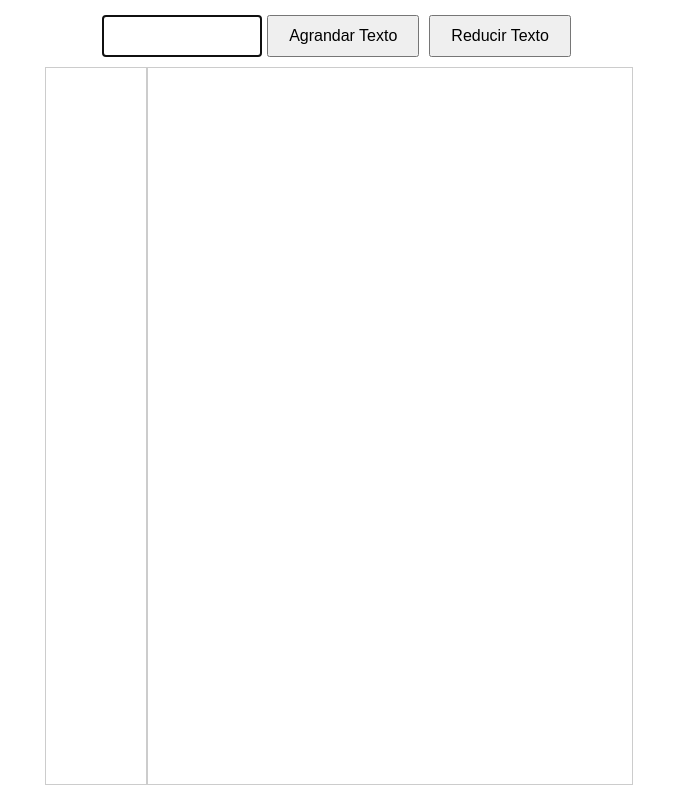
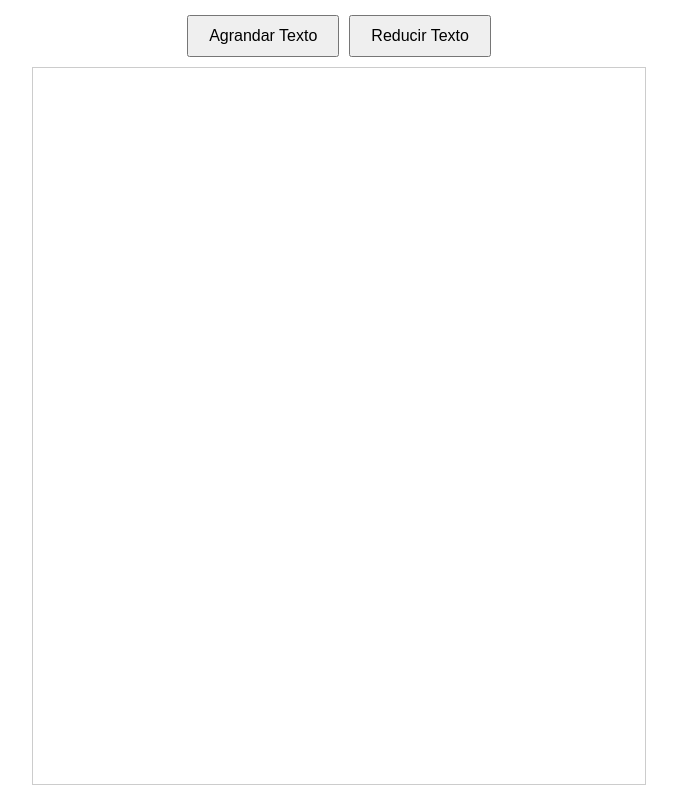
Before and after one commit to MarcoOquendoC/SoloTexto, a plain HTML site: page index.html in a window 1280 px wide. Shown: the whole page, without its empty margins (301-978 px from the left). Drawn offline with Linux system fonts and the light colour scheme.

Commit message:
Refactor textarea elements in index.html
Removed unused textarea and adjusted styles.

```diff
--- a/index.html
+++ b/index.html
@@ -74,30 +74,19 @@
 	    scrollbar-width: none;
 	    padding-right: 0;
         }
-
-	#caja3 {
-            width: 38%;
-        }
     </style>
 
 </head>
 <body>
     <!-- Botones para cambiar el tamaño del texto -->
     <div class="botones">
-        <textarea class="caja-texto" id="caja0"></textarea>
         <button onclick="cambiarTamanio('agrandar')">Agrandar Texto</button>
         <button onclick="cambiarTamanio('reducir')">Reducir Texto</button>
     </div>
 
     <!-- Contenedor de las cajas de texto -->
     <div class="contenedor">
-        <textarea class="caja-texto" id="caja2">
-
-
-
-
-</textarea>
-        <textarea class="caja-texto" id="caja3">
+<textarea class="caja-texto" id="caja3">
 
 
 
@@ -105,7 +94,21 @@
 
 
 
-        </textarea>
+
+
+
+
+
+
+
+
+
+
+
+
+
+
+</textarea>
     </div>
 </body>
     <script>
```
